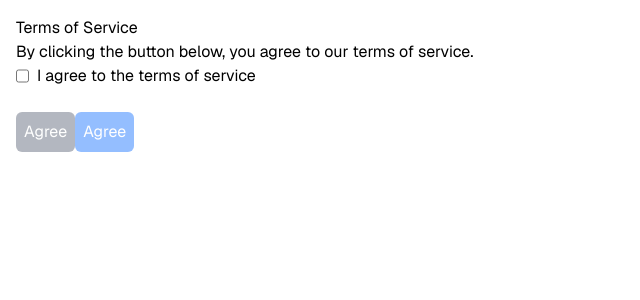
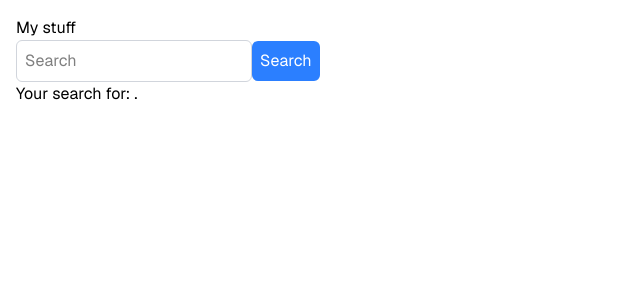
Before and after one commit to alekspanteli/learn-react-dev-next-js, a Next.js app: page / in a window 1280 px wide. Shown: the top 300 px of the page, without its empty margins (0-640 px from the left). Built offline with nearby package versions, Linux system fonts and the light colour scheme.

Commit message:
Refactor Home page to implement search functionality with a dedicated SearchForm and SearchResults components, enhancing user interaction and streamlining the interface.

```diff
--- a/app/page.tsx
+++ b/app/page.tsx
@@ -2,46 +2,54 @@
 
 import { useState } from "react";
 
-const buttonVariants = {
-  primary: "bg-blue-500 text-white p-2 rounded-md",
-  secondary: "bg-gray-500 text-white p-2 rounded-md",
+type SearchFormProps = {
+  searchQuery: string;
+  setSearchQuery: (value: string) => void;
 };
 
-type ButtonProps = {
-  children: React.ReactNode;
-  isEnabled?: boolean;
-  variant?: "primary" | "secondary";
-};
+function SearchForm({ searchQuery, setSearchQuery }: SearchFormProps) {
+  function runSearch(e: React.FormEvent<HTMLFormElement>) {
+    e.preventDefault();
+  }
+  return (
+    <form onSubmit={runSearch}>
+      <input
+        className="border border-gray-300 rounded-md p-2"
+        type="text"
+        placeholder="Search"
+        value={searchQuery}
+        onChange={(e) => setSearchQuery(e.target.value)}
+      />
+      <button
+        type="submit"
+        className="bg-blue-500 text-white p-2 rounded-md cursor-pointer"
+      >
+        Search
+      </button>
+    </form>
+  );
+}
 
-function Button({ isEnabled, children, variant = "primary" }: ButtonProps) {
+function SearchResults({ searchQuery }: { searchQuery: string }) {
   return (
-    <button
-      disabled={!isEnabled}
-      className={`${buttonVariants[variant]} ${!isEnabled ? "opacity-50 cursor-not-allowed" : ""}`}
-    >
-      {children}
-    </button>
+    <div>
+      <h2>Your search for: {searchQuery}.</h2>
+    </div>
   );
 }
 
 export default function Home() {
-  const [hasAgreed, setHasAgreed] = useState(false);
-
-  function handleAgree() {
-    setHasAgreed(!hasAgreed);
-  }
+  const [searchQuery, setSearchQuery] = useState("");
 
   return (
     <>
-      <h1>Terms of Service</h1>
-      <p>By clicking the button below, you agree to our terms of service.</p>
-      <label className="flex gap-2">
-        <input type="checkbox" checked={hasAgreed} onChange={handleAgree} />
-        I agree to the terms of service
-      </label>
-      <br />
-      <Button variant="secondary">Agree</Button>
-      <Button isEnabled={hasAgreed}>Agree</Button>
+      <header>
+        <a href="">My stuff</a>
+        <SearchForm searchQuery={searchQuery} setSearchQuery={setSearchQuery} />
+      </header>
+      <main>
+        <SearchResults searchQuery={searchQuery} />
+      </main>
     </>
   );
 }
```
